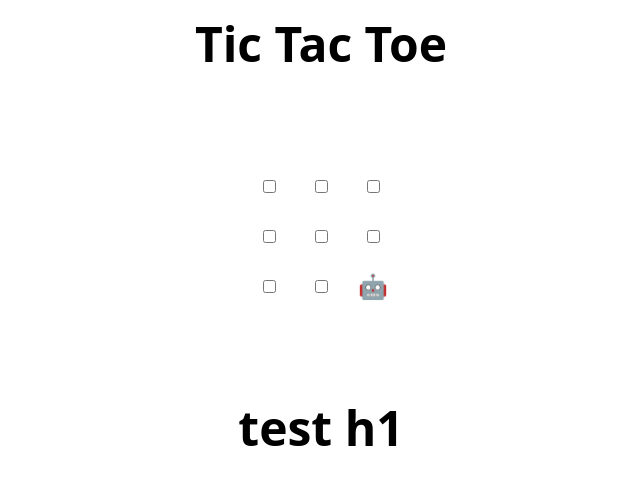
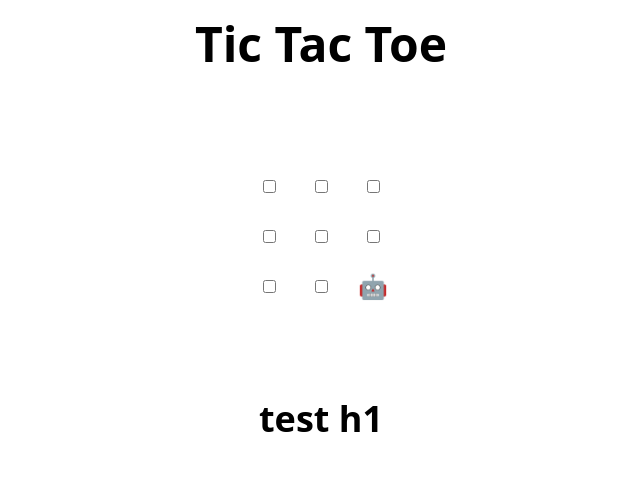
Before and after one commit to bdieaq/skills-review-pull-requests, a plain HTML site: page index.html in a window 1280 px wide. Shown: the whole page, without its empty margins (319-959 px from the left). Drawn offline with Linux system fonts and the light colour scheme.

Commit message:
Update index.html

```diff
--- a/index.html
+++ b/index.html
@@ -48,7 +48,7 @@
 </table>
 
 <h2 hidden>Game over, refresh to play again 🧑‍💻 🤖!</h2>
-<h1>test h1</h1>
+<h2>test h1</h2>
 <script>
   // Initialization
   const boxes = Array.from(document.querySelectorAll("td"));
```
